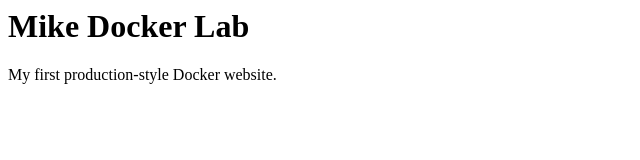
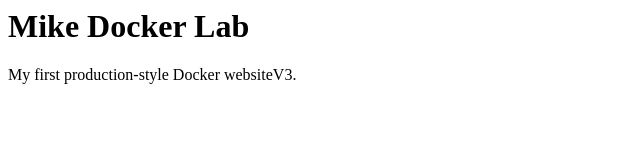
Before and after one commit to mike3874/docker-devops-lab, a plain HTML site: page index.html in a window 1280 px wide. Shown: the full height of the page, 0-640 px from the left. Drawn offline with Linux system fonts and the light colour scheme.

```diff
--- a/index.html
+++ b/index.html
@@ -1,2 +1,2 @@
 <h1>Mike Docker Lab</h1>
-<p>My first production-style Docker website.</p>
+<p>My first production-style Docker websiteV3.</p>
```
